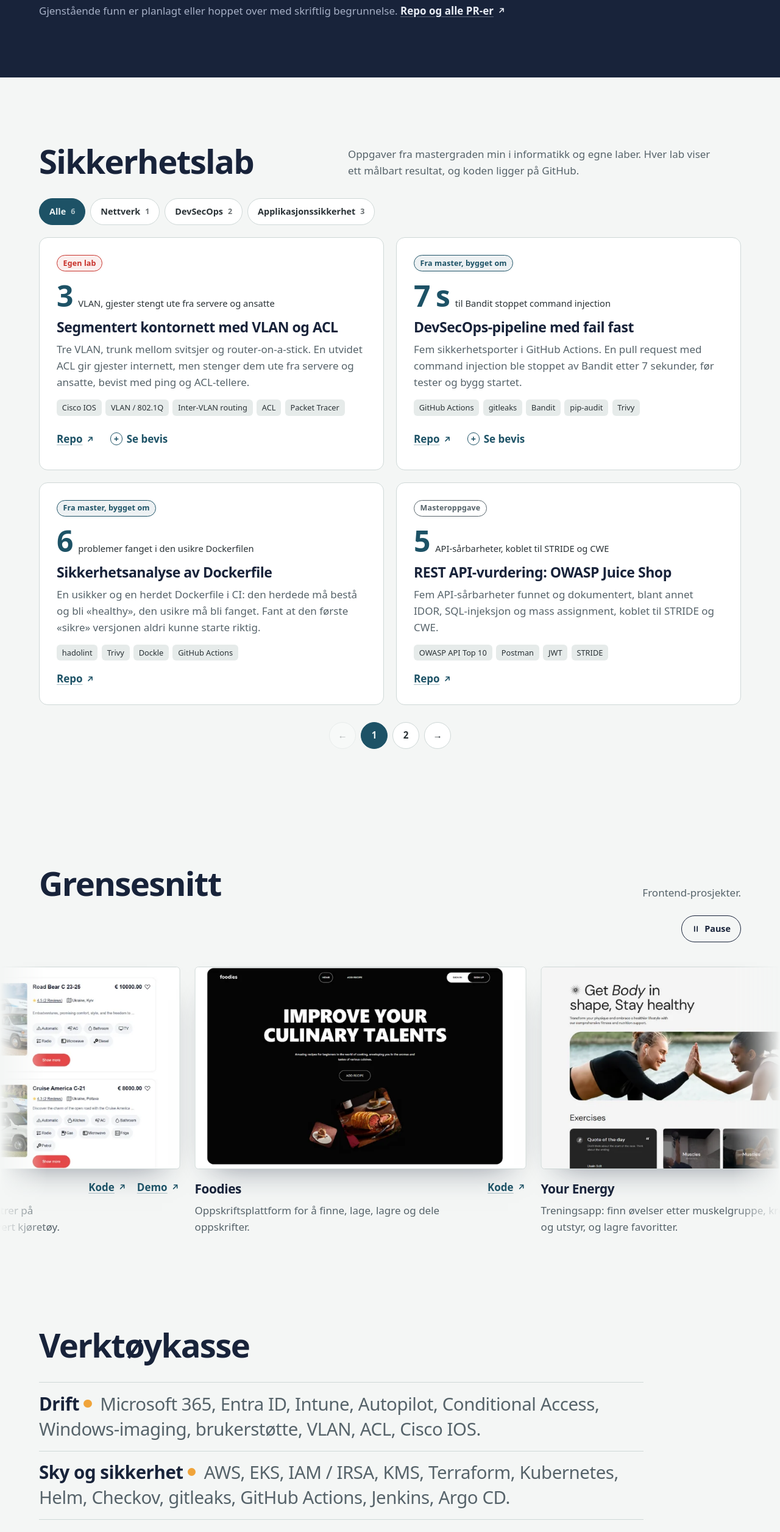
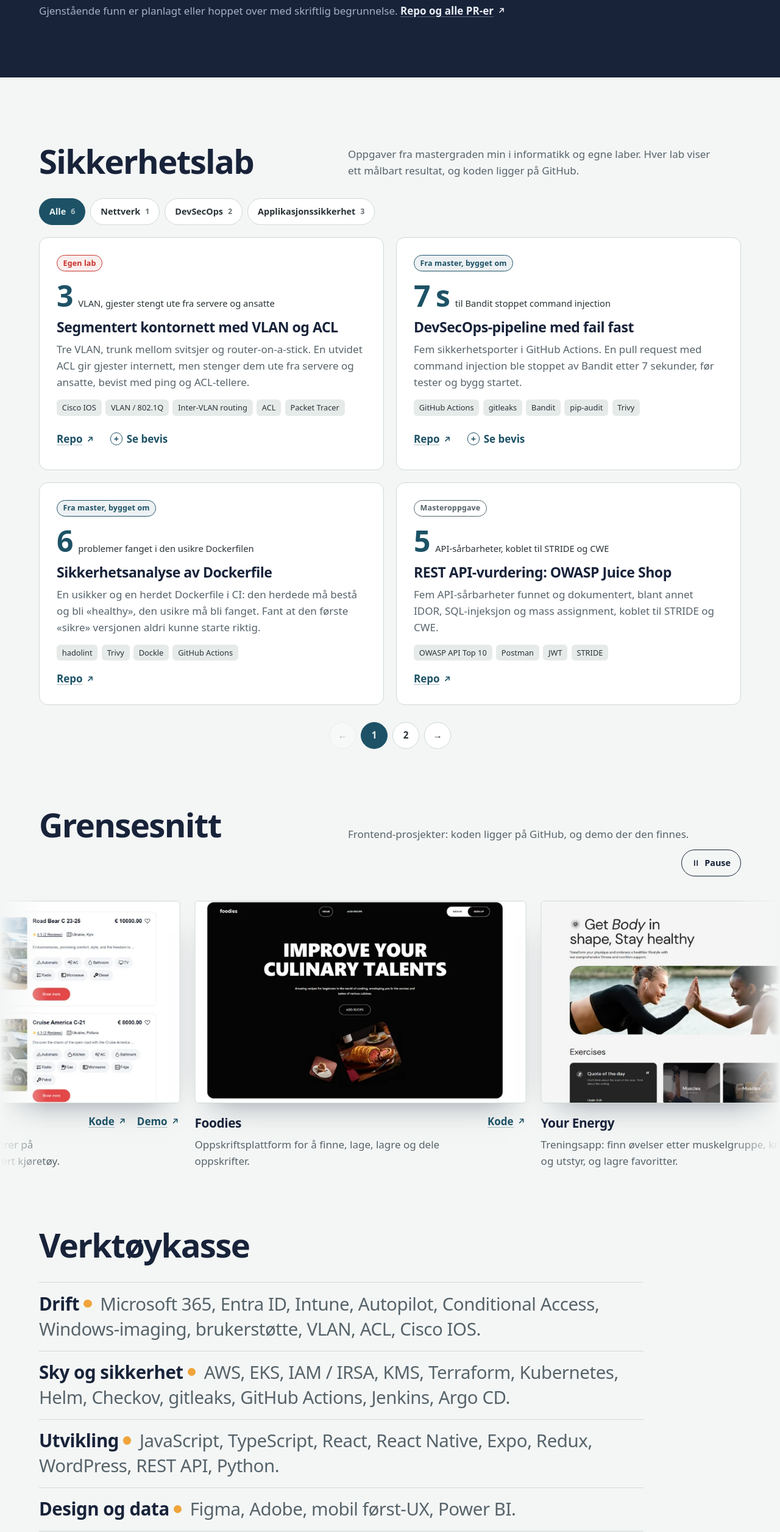
Before and after one commit to tobolovskaya/my-portfolio, a React (Vite) app: page / in a window 1280 px wide. Shown: the part 1640-4152 px from the top of the page at 61% size. Built offline with nearby package versions, Linux system fonts and the light colour scheme; no server answers.

Commit message:
style: less empty space between labs, front-end projects and toolbox
- smaller vertical padding between the three sections
- 'Grensesnitt' header uses the same two-column layout as the labs section
- fuller intro text for the front-end projects (nb, uk, en)

```diff
--- a/src/data.js
+++ b/src/data.js
@@ -62,7 +62,7 @@ export const ui = {
     nextTitle: "Brannmur med OPNsense",
     nextText: "Neste lab. Under arbeid.",
     feTitle: "Grensesnitt",
-    feIntro: "Frontend-prosjekter.",
+    feIntro: "Frontend-prosjekter: koden ligger på GitHub, og demo der den finnes.",
     code: "Kode",
     demo: "Demo",
     pause: "Pause",
@@ -119,7 +119,7 @@ export const ui = {
     nextTitle: "Брандмауер з OPNsense",
     nextText: "Наступна лаба. У роботі.",
     feTitle: "Інтерфейси",
-    feIntro: "Фронтенд-проєкти.",
+    feIntro: "Фронтенд-проєкти: код на GitHub, а демо там, де воно є.",
     code: "Код",
     demo: "Демо",
     pause: "Пауза",
@@ -176,7 +176,7 @@ export const ui = {
     nextTitle: "Firewall with OPNsense",
     nextText: "The next lab. In progress.",
     feTitle: "Interfaces",
-    feIntro: "Front-end projects.",
+    feIntro: "Front-end projects: the code is on GitHub, with a demo where there is one.",
     code: "Code",
     demo: "Live demo",
     pause: "Pause",
--- a/src/styles.css
+++ b/src/styles.css
@@ -273,7 +273,7 @@ code { font-family: var(--code); font-size: 0.9em; }
 .intro { margin-top: 1rem; max-width: 30rem; color: var(--rock-dim); }
 
 /* ---------- labs: card grid ---------- */
-.labs-sec { padding: clamp(5rem, 12vh, 8rem) 0; }
+.labs-sec { padding: clamp(5rem, 12vh, 8rem) 0 clamp(2.5rem, 6vh, 4rem); }
 .labs-head { display: grid; grid-template-columns: minmax(0, 0.8fr) minmax(0, 1.2fr); gap: 1rem clamp(2rem, 6vw, 6rem); align-items: end; }
 .labs-head .intro { max-width: 38rem; }
 .lab-grid {
@@ -365,9 +365,10 @@ code { font-family: var(--code); font-size: 0.9em; }
 
 
 /* ---------- interfaces: filmstrip ---------- */
-.strip-sec { padding: clamp(5rem, 12vh, 8rem) 0 clamp(3rem, 8vh, 5rem); background: var(--snow); }
-.strip-head { display: flex; justify-content: space-between; align-items: end; gap: 1rem; flex-wrap: wrap; }
-.marquee__controls { display: flex; justify-content: flex-end; margin-top: 1.5rem; }
+.strip-sec { padding: clamp(2.5rem, 6vh, 4rem) 0 clamp(1rem, 3vh, 2rem); background: var(--snow); }
+.strip-head { display: grid; grid-template-columns: minmax(0, 0.8fr) minmax(0, 1.2fr); gap: 1rem clamp(2rem, 6vw, 6rem); align-items: end; }
+.strip-head .intro { max-width: 38rem; }
+.marquee__controls { display: flex; justify-content: flex-end; margin-top: 0.75rem; margin-bottom: 0.75rem; }
 .marquee__toggle {
   display: inline-flex; align-items: center; gap: 0.45rem; min-height: 44px; padding: 0 1rem;
   font: 600 0.9rem/1 var(--font); color: var(--night); background: none;
@@ -398,7 +399,7 @@ code { font-family: var(--code); font-size: 0.9em; }
 .frame .link { color: var(--sea); }
 
 /* ---------- toolbox: run-in type ---------- */
-.tools-sec { padding: clamp(3rem, 8vh, 5rem) 0 clamp(5rem, 12vh, 8rem); }
+.tools-sec { padding: clamp(2.5rem, 6vh, 4rem) 0 clamp(5rem, 12vh, 8rem); }
 .runin { margin-top: 2rem; max-width: 62rem; }
 .runin p {
   font-size: clamp(1.25rem, 2.3vw, 1.85rem); line-height: 1.4; letter-spacing: -0.015em; color: var(--rock-dim);
@@ -446,7 +447,7 @@ code { font-family: var(--code); font-size: 0.9em; }
   .viewer__tab { flex: none; grid-template-columns: auto; border-bottom: 0; border-right: 1px solid var(--night-2); padding: 0.8rem 1rem; }
   .viewer__tabtitle { display: none; }
   .viewer__tab[aria-selected="true"] { box-shadow: inset 0 -3px 0 var(--berry); }
-  .labs-head, .lab-grid { grid-template-columns: 1fr; }
+  .labs-head, .lab-grid, .strip-head { grid-template-columns: 1fr; }
 }
 @media (max-width: 640px) {
   .top nav { display: none; }
```
